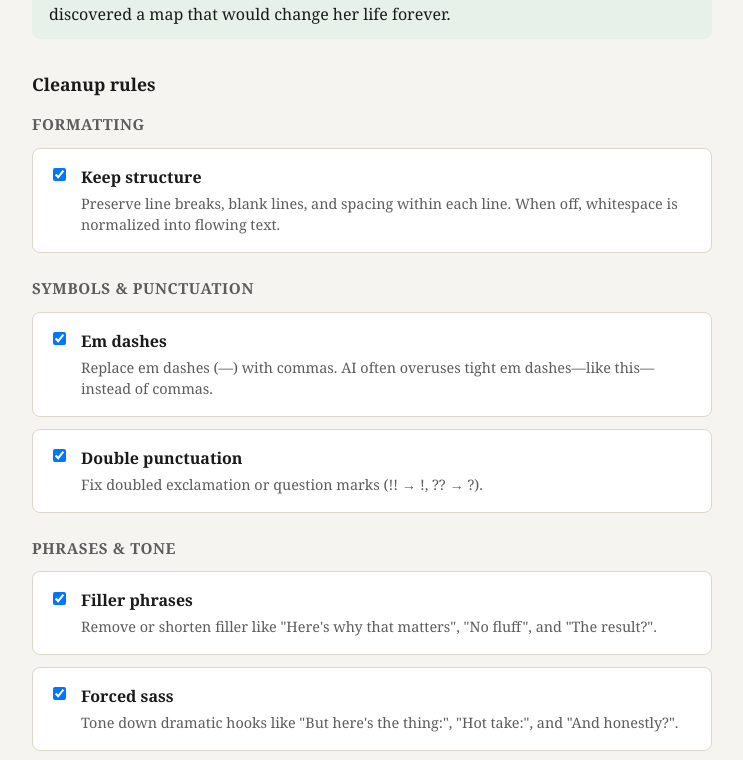
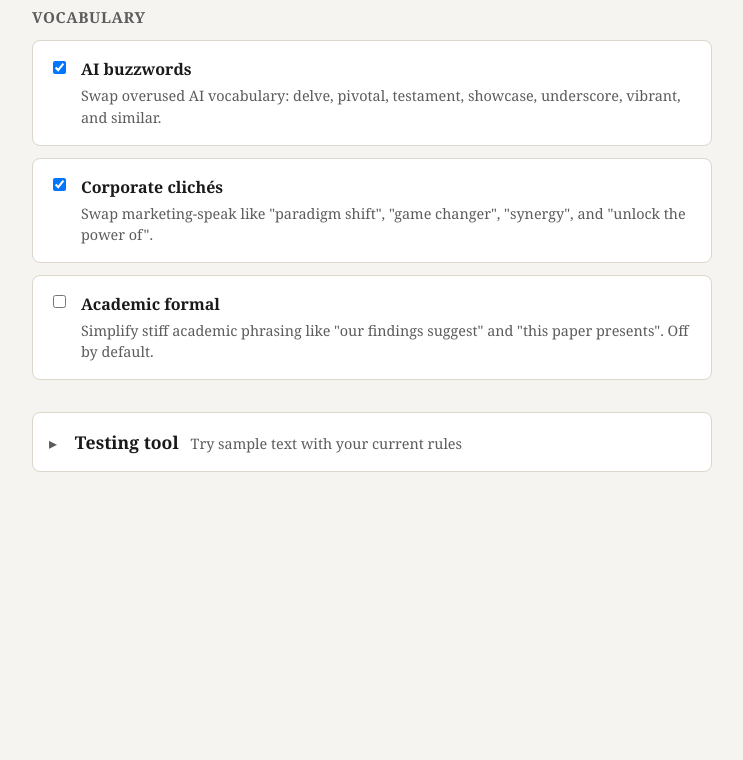
Before and after one commit to 0xCardiE/HumanizeCP, a website with bundled scripts: page src/options.html in a window 1280 px wide. Shown: the part 1323-2083 px from the top of the page, without its empty margins (268-1011 px from the left). After the commit the page ends 1843 px from the top, so only its background shows below. Built offline with nearby package versions, Linux system fonts and the light colour scheme; some packages are replaced by stand-ins of ours.

Commit message:
refactor(options): move preview into collapsible testing tool
Put cleanup rules first and tuck the sample preview below as a
collapsed testing tool section.

```diff
--- a/src/options.css
+++ b/src/options.css
@@ -170,3 +170,55 @@ button {
   color: var(--muted);
   font-size: 0.9rem;
 }
+
+.testing-tool {
+  margin-top: 2rem;
+  border: 1px solid var(--border);
+  border-radius: 8px;
+  background: var(--surface);
+}
+
+.testing-tool summary {
+  display: flex;
+  flex-wrap: wrap;
+  align-items: baseline;
+  gap: 0.35rem 0.75rem;
+  padding: 1rem;
+  cursor: pointer;
+  list-style: none;
+}
+
+.testing-tool summary::-webkit-details-marker {
+  display: none;
+}
+
+.testing-tool summary::before {
+  content: "▸";
+  margin-right: 0.35rem;
+  color: var(--muted);
+  transition: transform 0.15s ease;
+}
+
+.testing-tool[open] summary::before {
+  transform: rotate(90deg);
+}
+
+.testing-tool summary h2 {
+  margin: 0;
+  display: inline;
+  font-size: 1.1rem;
+}
+
+.testing-tool-hint {
+  color: var(--muted);
+  font-size: 0.9rem;
+}
+
+.testing-tool-body {
+  padding: 0 1rem 1rem;
+  border-top: 1px solid var(--border);
+}
+
+.testing-tool-body textarea {
+  margin-top: 1rem;
+}
--- a/src/options.html
+++ b/src/options.html
@@ -22,8 +22,19 @@
       </header>
 
       <section>
-        <h2>Preview</h2>
-        <textarea id="preview-input" spellcheck="false">In today's fast-paced digital landscape, many people believe AI will replace humans completely—but the reality is far more nuanced!! But here's the thing: we need to delve into this landscape and leverage the real unlock.
+        <h2>Cleanup rules</h2>
+        <form id="settings-form">
+          <ul id="rules-list"></ul>
+        </form>
+      </section>
+
+      <details class="testing-tool">
+        <summary>
+          <h2>Testing tool</h2>
+          <span class="testing-tool-hint">Try sample text with your current rules</span>
+        </summary>
+        <div class="testing-tool-body">
+          <textarea id="preview-input" spellcheck="false">In today's fast-paced digital landscape, many people believe AI will replace humans completely—but the reality is far more nuanced!! But here's the thing: we need to delve into this landscape and leverage the real unlock.
 
 Hot take: It's not just a tool. It's also a partner. Not only a helper, but also a collaborator. That's the real unlock. No hype. No noise. Just results.
 
@@ -34,15 +45,9 @@ When it comes to SEO, let's unpack a paradigm shift. Arguably, this game-changin
 Nestled in the heart of the region, the town serves as a vibrant hub and boasts a diverse array of traditions. It is a testament to enduring heritage, marking a pivotal moment in the evolving landscape. Additionally, the cuisine draws from a rich tapestry of influences, offering valuable insights and showcasing intricate interplay between cultures.
 
 It's not a mirror, it's a portal. Simply put, she opened the ancient book—its pages brittle and yellowed—and discovered a map that would change her life forever.</textarea>
-        <output id="preview-output" aria-live="polite"></output>
-      </section>
-
-      <section>
-        <h2>Cleanup rules</h2>
-        <form id="settings-form">
-          <ul id="rules-list"></ul>
-        </form>
-      </section>
+          <output id="preview-output" aria-live="polite"></output>
+        </div>
+      </details>
     </main>
     <script type="module" src="options.js"></script>
   </body>
--- a/src/options.js
+++ b/src/options.js
@@ -4,6 +4,7 @@ const form = document.getElementById("settings-form");
 const rulesList = document.getElementById("rules-list");
 const previewInput = document.getElementById("preview-input");
 const previewOutput = document.getElementById("preview-output");
+const testingTool = document.querySelector(".testing-tool");
 function readFormSettings() {
   const settings = { ...DEFAULT_SETTINGS };
   for (const group of RULE_GROUPS) {
@@ -77,3 +78,7 @@ previewInput.addEventListener("input", () => {
 });
 
 window.addEventListener("resize", fitPreviewInput);
+
+testingTool?.addEventListener("toggle", () => {
+  if (testingTool.open) fitPreviewInput();
+});
```
